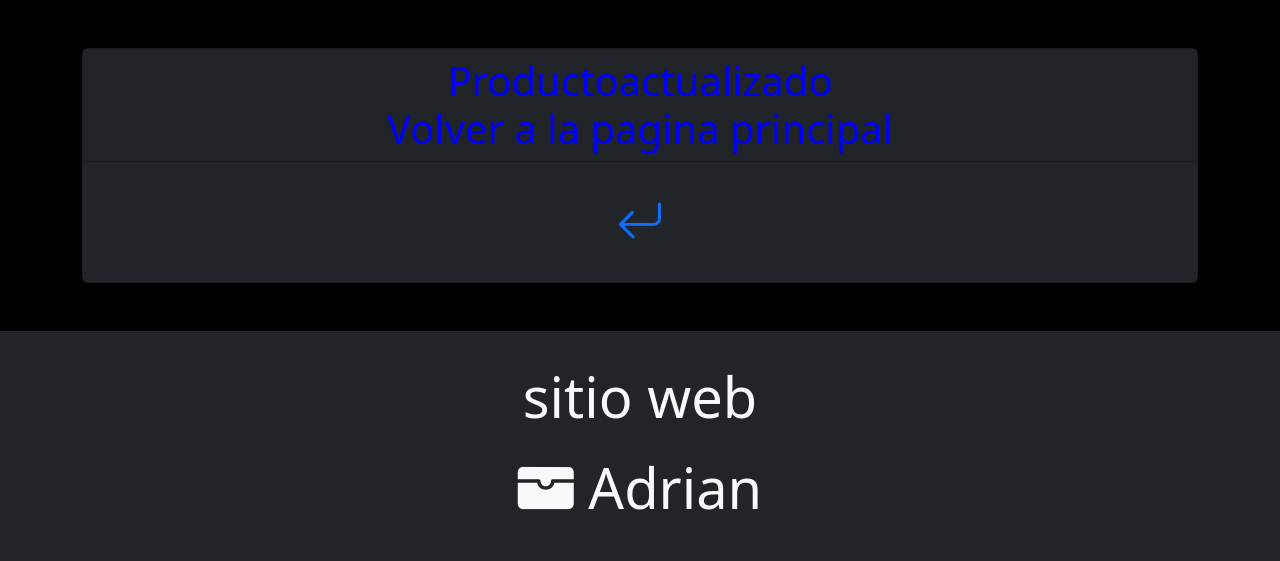
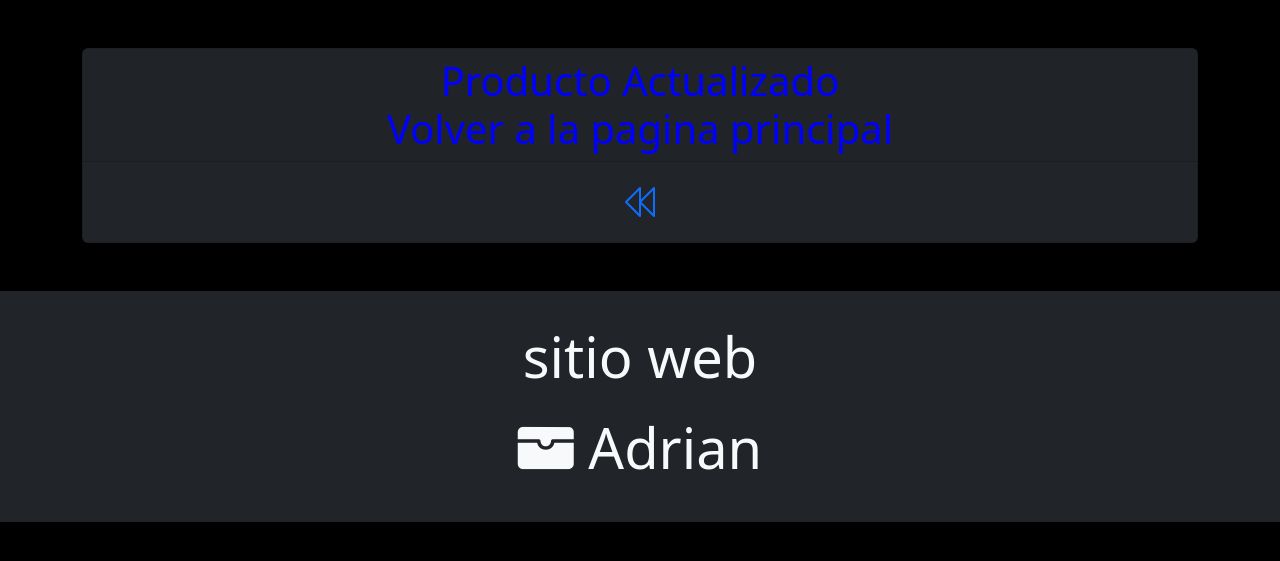
Before and after one commit to AdrianGonzalezAlcaraz/TrabajoFinal_Antonio_Daniel_Adrian, a PHP site: page /actualizado_ok.php in a window 1280 px wide. Shown: the part 115-676 px from the top of the page. Run offline with PHP 8.4, Linux system fonts and the light colour scheme.

Commit message:
Modificado texto en linea10 de actualizado_ok y cambiado icono de volver en toda app

```diff
--- a/actualizado_ok.php
+++ b/actualizado_ok.php
@@ -7,13 +7,14 @@ include "header.php";
         <div class="col text-center ">
             <div class="card bg-dark">
                 <div class="card-header display-6" style="color: blue">
-                Productoactualizado
+                Producto Actualizado
                 <br>
                 Volver a la pagina principal
                 </div>
                 <div class="p-4 text-light">
                     <!-- enlace y icono de regreso a la pagina principal. una flecha hacia atras -->
-                    <a href="index.php"><i class="bi bi-arrow-return-left"style="font-size:3em"></i></a>
+                    <a href="index.php"><svg id="i-backwards" xmlns="http://www.w3.org/2000/svg" viewBox="0 0 32 32" width="32" height="32" fill="none" stroke="currentcolor" stroke-linecap="round" stroke-linejoin="round" stroke-width="2">
+    <path d="M16 2 L2 16 16 30 16 16 30 30 30 2 16 16 Z" /></svg></a>
                 </div>
             </div>
         </div>
--- a/actualizar.php
+++ b/actualizar.php
@@ -47,7 +47,9 @@ $registros = mysqli_query($conexion,$sql);
                 </div>
             </div>
             <div class="p-4 text-light">
-                <a href="index.php"><i class="bi bi-arrow-return-left"style="font-size:5em"></i></a>
+                <a href="index.php"><svg id="i-backwards" xmlns="http://www.w3.org/2000/svg" viewBox="0 0 32 32" width="32" height="32" fill="none" stroke="currentcolor" stroke-linecap="round" stroke-linejoin="round" stroke-width="2">
+    <path d="M16 2 L2 16 16 30 16 16 30 30 30 2 16 16 Z" />
+</svg></a>
             </div>
         </div>
     </div>
--- a/alta.php
+++ b/alta.php
@@ -75,7 +75,9 @@ include "header.php";
                         <input type="submit" value="Alta Producto" class="btn btn-success">
                     </form>
                      <!-- enlace y icono de regreso a la pagina principal. una flecha hacia atras -->
-                    <a href="index.php"><i class="bi bi-arrow-return-left"style="font-size:3em"></i></a>
+                    <a href="index.php"><svg id="i-backwards" xmlns="http://www.w3.org/2000/svg" viewBox="0 0 32 32" width="32" height="32" fill="none" stroke="currentcolor" stroke-linecap="round" stroke-linejoin="round" stroke-width="2">
+    <path d="M16 2 L2 16 16 30 16 16 30 30 30 2 16 16 Z" />
+</svg></a>
                 </div>
             </div>
         </div>
--- a/alta_ok.php
+++ b/alta_ok.php
@@ -13,7 +13,9 @@ include "header.php";
                 </div>
                 <div class="p-4 text-light">
                     <!-- enlace y icono de regreso a la pagina principal. una flecha hacia atras -->
-                    <a href="index.php"><i class="bi bi-arrow-return-left"style="font-size:3em"></i></a>
+                    <a href="index.php"><svg id="i-backwards" xmlns="http://www.w3.org/2000/svg" viewBox="0 0 32 32" width="32" height="32" fill="none" stroke="currentcolor" stroke-linecap="round" stroke-linejoin="round" stroke-width="2">
+    <path d="M16 2 L2 16 16 30 16 16 30 30 30 2 16 16 Z" />
+</svg></a>
                 </div>
             </div>
         </div>
--- a/baja.php
+++ b/baja.php
@@ -47,7 +47,9 @@ $registros = mysqli_query($conexion,$sql);
                 </div>
             </div>
             <div class="p-4 text-light">
-                <a href="index.php"><i class="bi bi-arrow-return-left"style="font-size:5em"></i></a>
+                <a href="index.php"><svg id="i-backwards" xmlns="http://www.w3.org/2000/svg" viewBox="0 0 32 32" width="32" height="32" fill="none" stroke="currentcolor" stroke-linecap="round" stroke-linejoin="round" stroke-width="2">
+    <path d="M16 2 L2 16 16 30 16 16 30 30 30 2 16 16 Z" />
+</svg></a>
             </div>
         </div>
     </div>
--- a/baja_ok.php
+++ b/baja_ok.php
@@ -13,7 +13,9 @@ include "header.php";
                 </div>
                 <div class="p-4 text-light">
                     <!-- enlace y icono de regreso a la pagina principal. una flecha hacia atras -->
-                    <a href="index.php"><i class="bi bi-arrow-return-left"style="font-size:3em"></i></a>
+                    <a href="index.php"><svg id="i-backwards" xmlns="http://www.w3.org/2000/svg" viewBox="0 0 32 32" width="32" height="32" fill="none" stroke="currentcolor" stroke-linecap="round" stroke-linejoin="round" stroke-width="2">
+    <path d="M16 2 L2 16 16 30 16 16 30 30 30 2 16 16 Z" />
+</svg></a>
                 </div>
             </div>
         </div>
--- a/error.php
+++ b/error.php
@@ -13,7 +13,9 @@ include "header.php";
                 </div>
                 <div class="p-4 text-light">
                     <!-- enlace y icono de regreso a la pagina principal. una flecha hacia atras -->
-                    <a href="index.php"><i class="bi bi-arrow-return-left"style="font-size:3em"></i></a>
+                    <a href="index.php"><svg id="i-backwards" xmlns="http://www.w3.org/2000/svg" viewBox="0 0 32 32" width="32" height="32" fill="none" stroke="currentcolor" stroke-linecap="round" stroke-linejoin="round" stroke-width="2">
+    <path d="M16 2 L2 16 16 30 16 16 30 30 30 2 16 16 Z" />
+</svg></a>
                 </div>
             </div>
         </div>
--- a/listar.php
+++ b/listar.php
@@ -43,7 +43,9 @@ $registros = mysqli_query($conexion,$sql);
                 </div>
             </div>
             <div class="p-4 text-light">
-                <a href="index.php"><i class="bi bi-arrow-return-left"style="font-size:5em"></i></a>
+                <a href="index.php"><svg id="i-backwards" xmlns="http://www.w3.org/2000/svg" viewBox="0 0 32 32" width="32" height="32" fill="none" stroke="currentcolor" stroke-linecap="round" stroke-linejoin="round" stroke-width="2">
+    <path d="M16 2 L2 16 16 30 16 16 30 30 30 2 16 16 Z" />
+</svg></a>
             </div>
         </div>
     </div>
```
